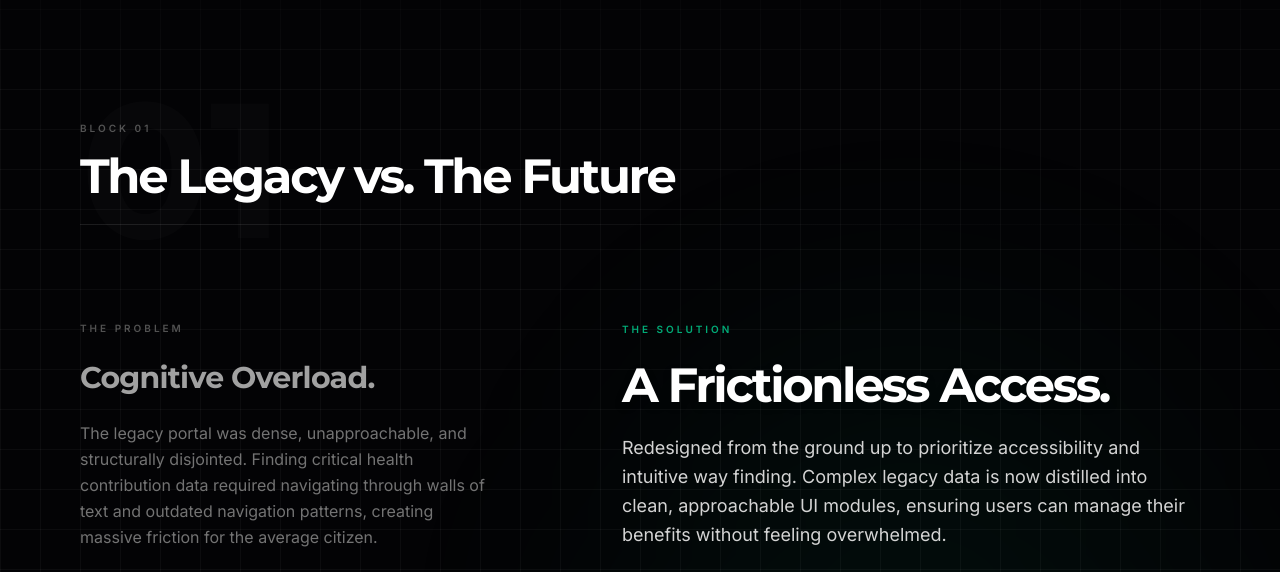
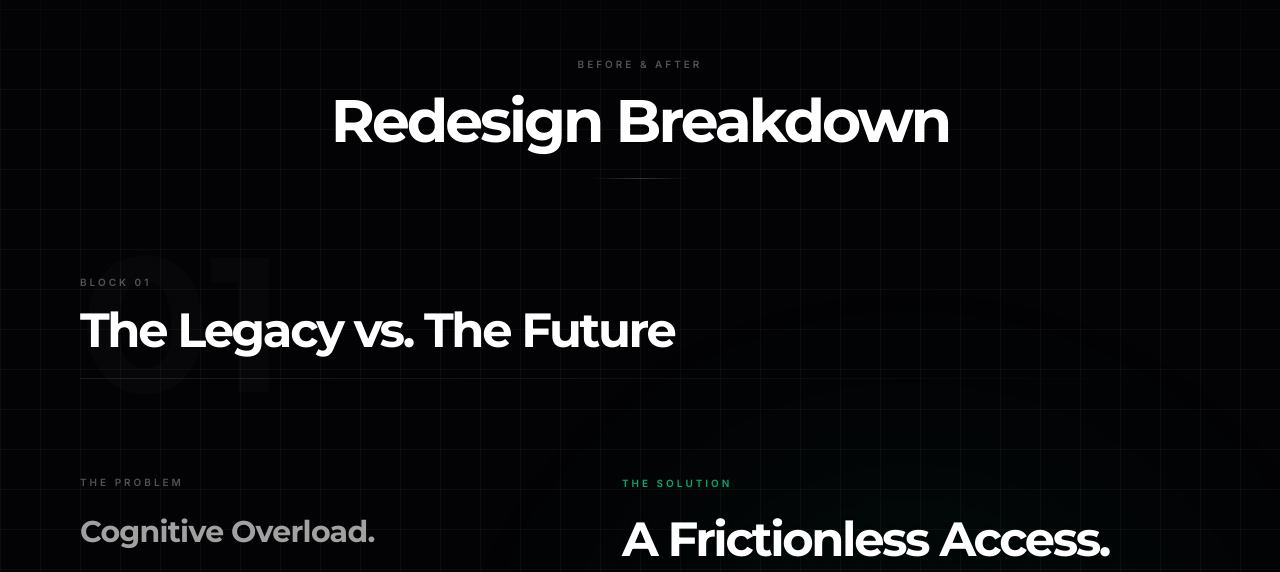
Before and after one commit to EdrianHernandez/Ed, a React (Vite) app: page /projects/philhealth in a window 1280 px wide. Shown: the part 1668-2240 px from the top of the page. Built offline with nearby package versions, Linux system fonts and the light colour scheme.

Commit message:
Add header and proto link

```diff
--- a/src/pages/PhilHealthCaseStudy.tsx
+++ b/src/pages/PhilHealthCaseStudy.tsx
@@ -168,7 +168,7 @@ export function PhilHealthCaseStudy() {
       </section>
 
       {/* Block 01: The Legacy vs. The Future */}
-      <section className="relative left-1/2 right-1/2 -mx-[50vw] w-screen bg-[#030305] overflow-hidden py-32 md:py-48">
+      <section className="relative left-1/2 right-1/2 -mx-[50vw] w-screen bg-[#030305] overflow-hidden py-14 md:py-24 lg:py-32">
         {/* Technical Grid Background */}
         <div className="absolute inset-0 pointer-events-none z-0">
           <div
@@ -180,8 +180,25 @@ export function PhilHealthCaseStudy() {
           />
         </div>
 
-        <div className="max-w-[1400px] mx-auto px-20 relative z-10">
-        {/* Section Header */}
+        <div className="max-w-[1400px] mx-auto px-6 md:px-12 lg:px-20 relative z-10">
+        {/* Overall Section Header */}
+        <motion.div
+          initial={{ opacity: 0, y: 30 }}
+          whileInView={{ opacity: 1, y: 0 }}
+          viewport={{ once: true, margin: "-10%" }}
+          transition={{ duration: 0.7 }}
+          className="text-center mb-16 md:mb-24"
+        >
+          <span className="text-neutral-600 text-[10px] tracking-[0.3em] uppercase font-bold block mb-4">
+            Before & After
+          </span>
+          <h2 className="font-montserrat font-black text-3xl md:text-5xl lg:text-6xl text-white tracking-tighter leading-[1.1]">
+            Redesign Breakdown
+          </h2>
+          <div className="mt-6 h-px w-24 mx-auto bg-gradient-to-r from-transparent via-white/20 to-transparent" />
+        </motion.div>
+
+        {/* Block 01 Header */}
         <div className="relative mb-16 md:mb-24">
           <span className="absolute -top-8 md:-top-12 left-0 text-[8rem] md:text-[12rem] font-montserrat font-black text-white/[0.02] leading-none select-none pointer-events-none">
             01
@@ -289,7 +306,7 @@ export function PhilHealthCaseStudy() {
       </section>
 
       {/* Block 02: Membership Dashboard */}
-      <section className="relative left-1/2 right-1/2 -mx-[50vw] w-screen bg-[#030305] overflow-hidden py-32 md:py-48">
+      <section className="relative left-1/2 right-1/2 -mx-[50vw] w-screen bg-[#030305] overflow-hidden py-14 md:py-24 lg:py-32">
         {/* Technical Grid Background */}
         <div className="absolute inset-0 pointer-events-none z-0">
           <div
@@ -301,7 +318,7 @@ export function PhilHealthCaseStudy() {
           />
         </div>
 
-        <div className="max-w-[1400px] mx-auto px-20 relative z-10">
+        <div className="max-w-[1400px] mx-auto px-6 md:px-12 lg:px-20 relative z-10">
         <div className="relative mb-16 md:mb-24">
           <span className="absolute -top-8 md:-top-12 left-0 text-[8rem] md:text-[12rem] font-montserrat font-black text-white/[0.02] leading-none select-none pointer-events-none">
             02
@@ -398,7 +415,7 @@ export function PhilHealthCaseStudy() {
       </section>
 
       {/* Block 03: Partner Network */}
-      <section className="relative left-1/2 right-1/2 -mx-[50vw] w-screen bg-[#030305] overflow-hidden py-32 md:py-48">
+      <section className="relative left-1/2 right-1/2 -mx-[50vw] w-screen bg-[#030305] overflow-hidden py-14 md:py-24 lg:py-32">
         {/* Technical Grid Background */}
         <div className="absolute inset-0 pointer-events-none z-0">
           <div
@@ -410,7 +427,7 @@ export function PhilHealthCaseStudy() {
           />
         </div>
 
-        <div className="max-w-[1400px] mx-auto px-20 relative z-10">
+        <div className="max-w-[1400px] mx-auto px-6 md:px-12 lg:px-20 relative z-10">
         <div className="relative mb-16 md:mb-24">
           <span className="absolute -top-8 md:-top-12 left-0 text-[8rem] md:text-[12rem] font-montserrat font-black text-white/[0.02] leading-none select-none pointer-events-none">
             03
@@ -507,7 +524,7 @@ export function PhilHealthCaseStudy() {
       </section>
 
       {/* Block 04: Service Catalog */}
-      <section className="relative left-1/2 right-1/2 -mx-[50vw] w-screen bg-[#030305] overflow-hidden py-32 md:py-48">
+      <section className="relative left-1/2 right-1/2 -mx-[50vw] w-screen bg-[#030305] overflow-hidden py-14 md:py-24 lg:py-32">
         {/* Technical Grid Background */}
         <div className="absolute inset-0 pointer-events-none z-0">
           <div
@@ -519,7 +536,7 @@ export function PhilHealthCaseStudy() {
           />
         </div>
 
-        <div className="max-w-[1400px] mx-auto px-20 relative z-10">
+        <div className="max-w-[1400px] mx-auto px-6 md:px-12 lg:px-20 relative z-10">
         <div className="relative mb-16 md:mb-24">
           <span className="absolute -top-8 md:-top-12 left-0 text-[8rem] md:text-[12rem] font-montserrat font-black text-white/[0.02] leading-none select-none pointer-events-none">
             04
@@ -691,7 +708,7 @@ export function PhilHealthCaseStudy() {
           </p>
 
           <a
-            href="https://www.figma.com/proto/[PLACEHOLDER]"
+            href="https://www.figma.com/proto/iURNTJGbCmGnqxzO9yxNVA/Practice?node-id=1-2&t=vteGH0fdjSyO868w-0&scaling=scale-down&content-scaling=fixed&page-id=0%3A1&starting-point-node-id=1%3A2&fbclid=IwY2xjawSUg6ZleHRuA2FlbQIxMABicmlkETJtZ1NrNnpiYmdVNzJVakxLc3J0YwZhcHBfaWQQMjIyMDM5MTc4ODIwMDg5MgABHtHaCkyKFxDghTmSnDIDSCrQeNplsrqS0zCX1X6ByHyqZ06vSJD1qJdi2IOJ_aem_EXWAaMzv_Xj_MZ8FmCv08Q"
             target="_blank"
             rel="noopener noreferrer"
             className="group mt-10 md:mt-12 px-6 sm:px-8 py-3.5 sm:py-4 w-full max-w-[280px] sm:max-w-max rounded-full bg-black/50 backdrop-blur-xl ring-1 ring-white/10 shadow-[0_0_30px_-5px_rgba(255,255,255,0.05)] flex items-center justify-center gap-3 transition-all duration-500 ease-out hover:ring-white/40 hover:bg-white/10 hover:shadow-[0_0_40px_0px_rgba(255,255,255,0.1)] hover:scale-105 active:scale-95"
```
